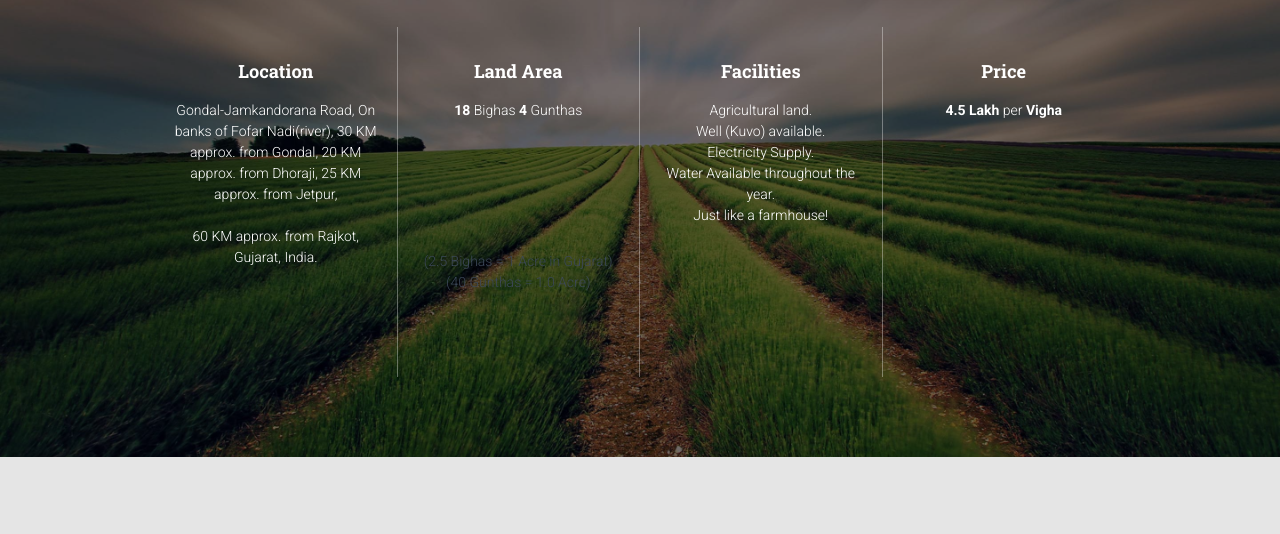
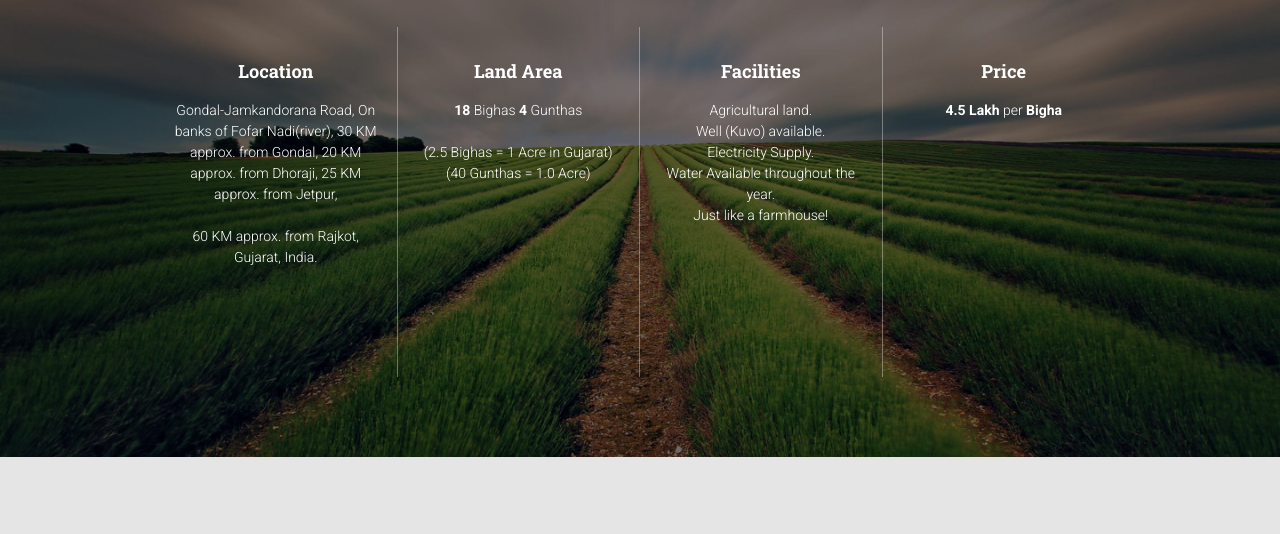
Before and after one commit to pixmercy/pixmercy.github.io, a plain HTML site: page index.html in a window 1280 px wide. Shown: the part 228-762 px from the top of the page. Drawn offline with Linux system fonts and the light colour scheme; some packages are replaced by stand-ins of ours.

Commit message:
updaaaaaated

```diff
--- a/index.html
+++ b/index.html
@@ -101,8 +101,8 @@
 							<div class="info">
 
 								<h4 class="info-title">Land Area</h4>
-								<p><b>18 </b>Bighas <b>4 </b> Gunthas  </p> <br> (2.5 Bighas = 1 Acre in Gujarat)<br>
-								(40 Gunthas = 1.0 Acre)
+								<p><b>18 </b>Bighas <b>4 </b> Gunthas <br><br> (2.5 Bighas = 1 Acre in Gujarat)<br>
+								(40 Gunthas = 1.0 Acre) </p> <br>
 							</div>
 						</div>
 <a name="facilities"></a>
@@ -122,7 +122,7 @@
 							<div class="info">
 
 								<h4 class="info-title">Price</h4>
-								<p><b>4.5 Lakh</b> per <b>Vigha</b></p>
+								<p><b>4.5 Lakh</b> per <b>Bigha</b></p>
 							</div>
 						</div>
 					</div>
```
Also changed, not shown: assets/assets-for-demo/2.jpg.
